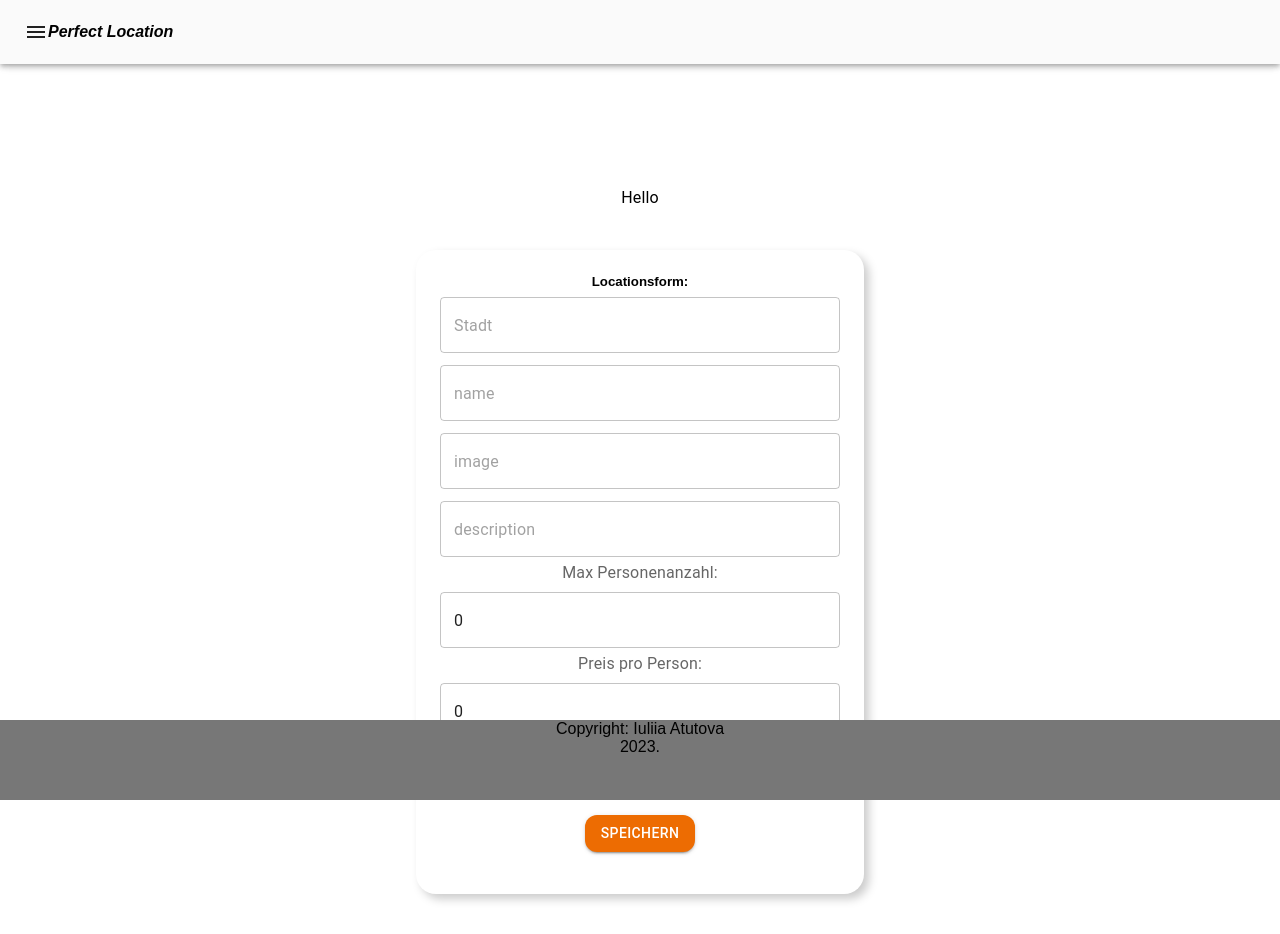
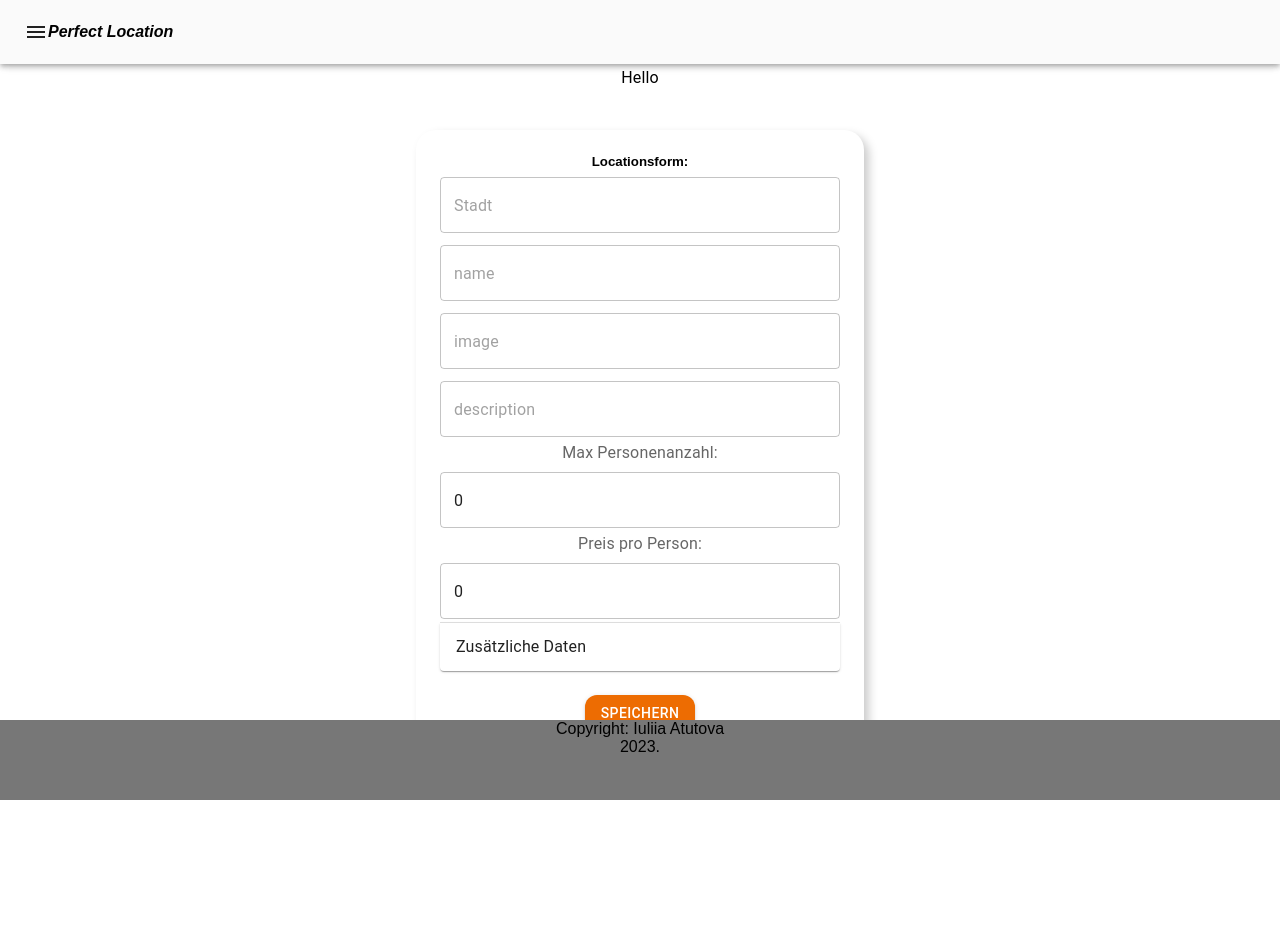
Before and after one commit to MoskaFan/neuproject, a React (Create React App) app in the folder frontend/: page /locations/add in a window 1280 px wide. After the commit the page ends 814 px from the top, so only its background shows below. Built offline with nearby package versions, Linux system fonts and the light colour scheme; no server answers.

Commit message:
Change styles

```diff
--- a/frontend/src/App.css
+++ b/frontend/src/App.css
@@ -12,7 +12,7 @@
 }
 
 .content{
-  margin-top: 20rem;
+  margin-top: 5rem;
 }
 
 @media only screen and (min-width: 400px) {
--- a/frontend/src/components/AddLocation.tsx
+++ b/frontend/src/components/AddLocation.tsx
@@ -2,6 +2,7 @@ import { useNavigate } from "react-router-dom";
 import { LocationData } from "../entity/locationData";
 import { OwnerData } from "../entity/ownerData";
 import LocationForm from "./LocationForm";
+import "../styles/SiLoLoc.css"
 
 type AddLocationProps = {
     owner: OwnerData
```
